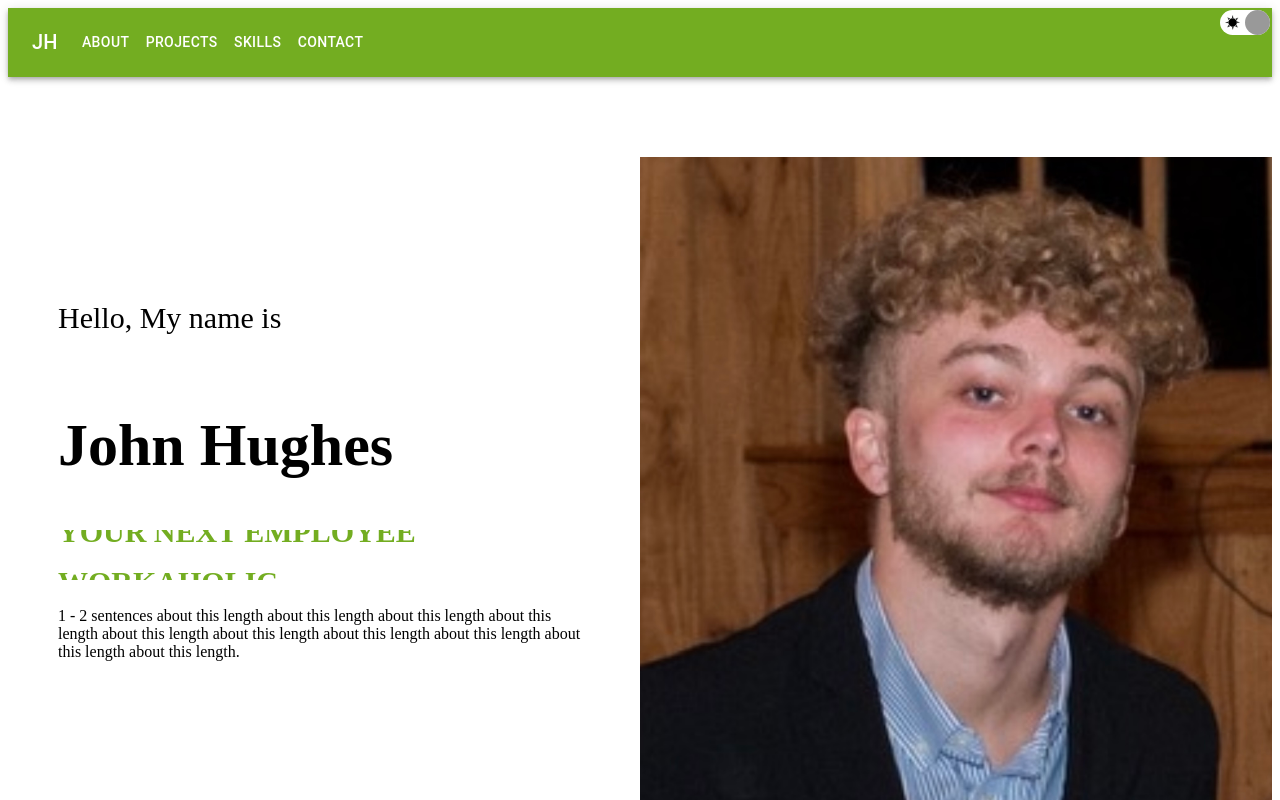
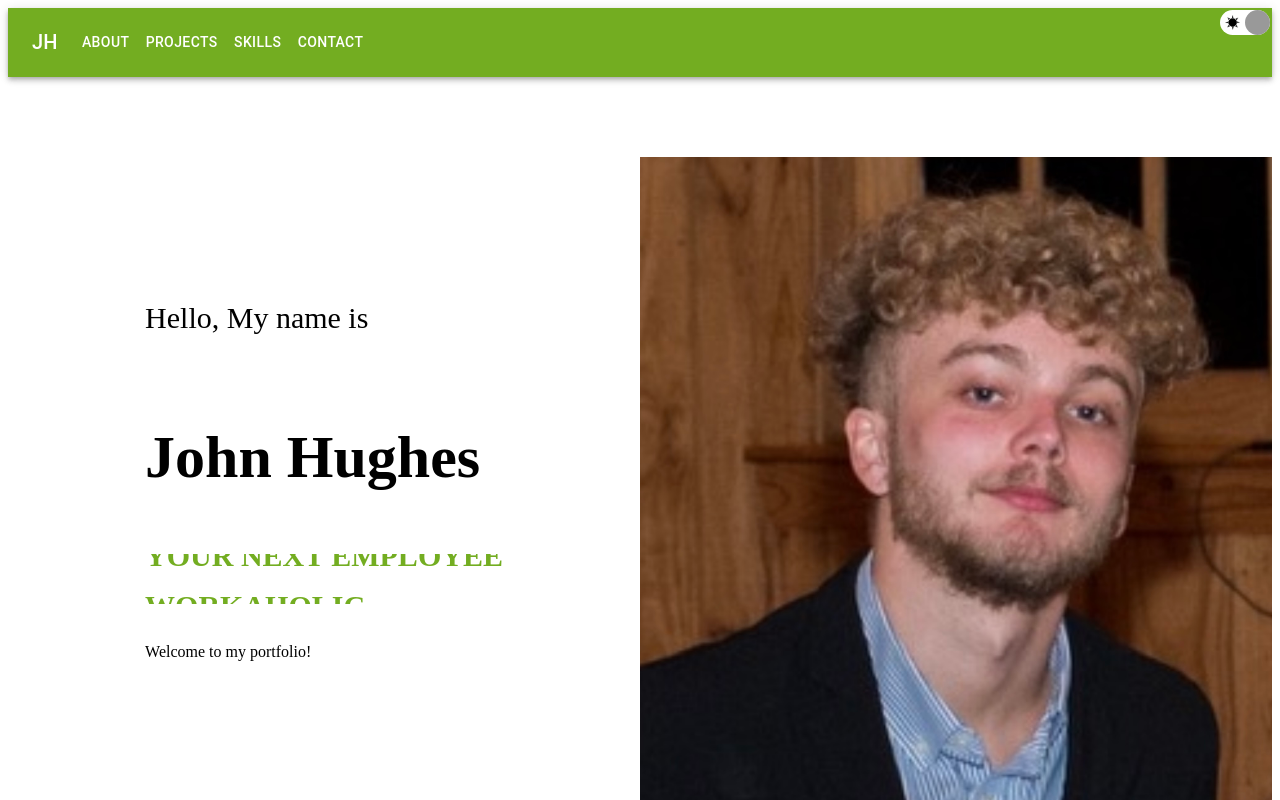
Before and after one commit to Johnhughes814/CH-20-React-Portfolio, a React (Create React App) app: page / in a window 1280 px wide. Shown: the top 800 px of the page. Built offline with nearby package versions, Linux system fonts and the light colour scheme.

Commit message:
added welcome msg

```diff
--- a/src/components/intro/Intro.jsx
+++ b/src/components/intro/Intro.jsx
@@ -18,9 +18,7 @@ const Intro = () => {
             </div>
           </div>
           <p className="i_desc">
-            1 - 2 sentences about this length about this length about this length
-            about this length about this length about this length about this length
-            about this length about this length about this length.
+           Welcome to my portfolio!
           </p>
         </div>
 
```
